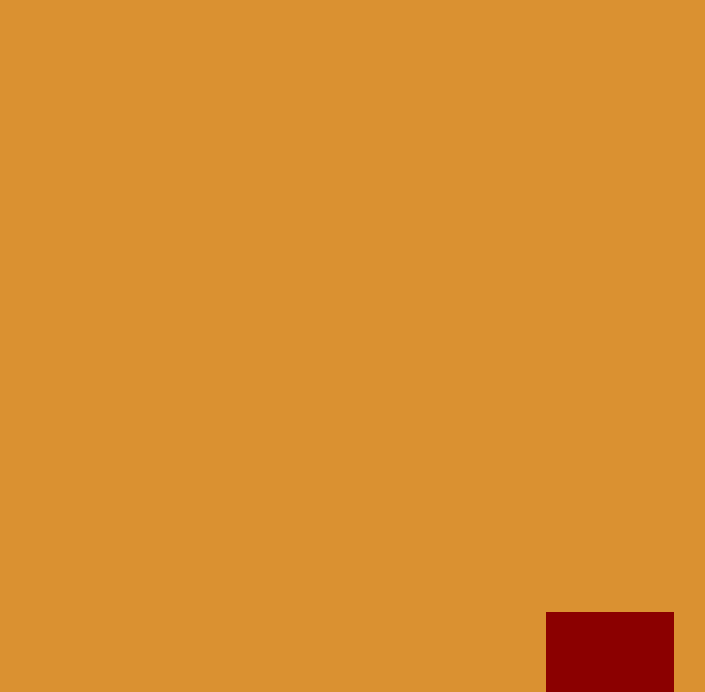
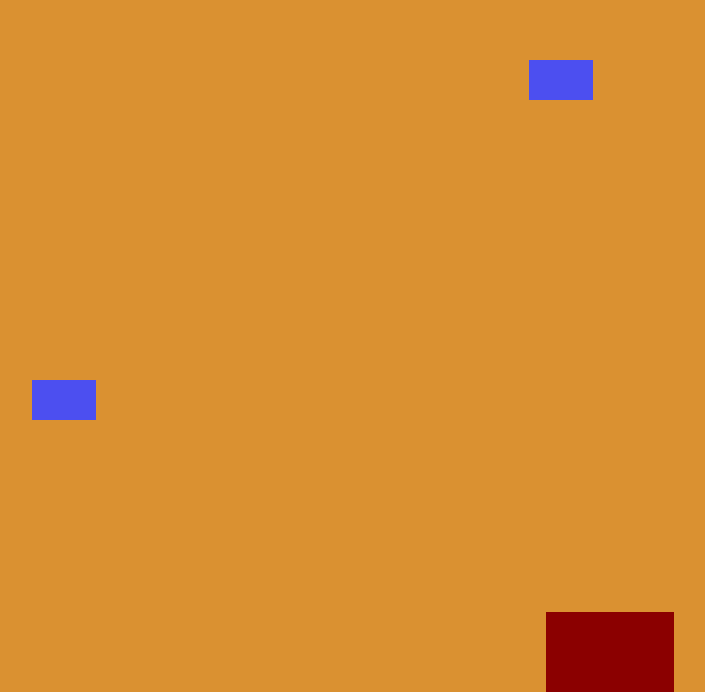
Before and after one commit to Jogopin/basics-oop-game-codealong, a plain HTML site: page index.html in a window 1280 px wide. Shown: the part 108-800 px from the top of the page, without its empty margins (30-735 px from the left). Drawn offline with Linux system fonts and the light colour scheme.

Commit message:
obstacles creator added && coalition detection

```diff
--- a/css/main.css
+++ b/css/main.css
@@ -16,4 +16,8 @@ body {
 }
 #player{
     background-color: darkred;
+
 }
+.obstacle {
+    background-color:rgb(76, 79, 240);
+}
--- a/js/main.js
+++ b/js/main.js
@@ -22,7 +22,7 @@ class Player{
 
 
         //movement of the player
-        this.movementAmount = 10
+        this.movementAmount = 2
 
         // creating the element in the html
         this.domElement = null; // carefull: create DomElement will assignt a diferent value to dom.Element
@@ -68,15 +68,12 @@ class Player{
 
         }
         this.domElement.style.left = this.positionX + this.unitsX
-        //not working for moving the element to the left
-        // const PlayerElm=document.querySelector(`#player`)
-        // console.log(this.positionX)
-        // PlayerElm.style.left=this.positionX
+
 
 
     }
     moveRight(){
-        if(this.positionX<100){
+        if(this.positionX<(100-this.width)){
             this.positionX += this.movementAmount
             }
 
@@ -89,8 +86,77 @@ class Player{
 }
 
 //***************************************/
+//********************************************************** */
+//***************************************************************************** */
+
+
+class Obstacle{
+    constructor(){
+        this.width = player.width*0.5
+        this.height= player.height*0.5
+
+        //positon x and y in %
+
+        this.positionX = Math.random()*100 -(this.width);
+        this.positionY = 100 -this.height
+
+        this.unitsY= `vh`
+        this.unitsX = `vw`
+
+        this.movementAmount = 2
+
+        // creating the element in the html
+        this.domElement = null; // carefull: create DomElement will assignt a diferent value to dom.Element
+        this.createDomElement();
+    }
+    createDomElement(){
+
+        //step1 create the element
+        this.domElement=document.createElement(`div`);
+
+        //step2 add content or modify
+        this.domElement.className= `obstacle`;
+
+        //step2.1 defining the size
+        this.domElement.style.margin=0
+
+
+        this.domElement.style.height =  this.height + this.unitsY
+
+        this.domElement.style.width = this.width + this.unitsX
+
+
+        //step2.2  position of the player
+        this.domElement.style.position = `absolute`
+        this.domElement.style.left =(this.positionX) + this.unitsX
+        this.domElement.style.bottom = this.positionY + this.unitsY
+
+
+        //step3
+        const boardElm= document.getElementById(`board`);
+        boardElm.appendChild(this.domElement);
+    }
+
+    moveDown(){
+        if(this.positionY>0){
+            this.positionY--;
+            this.domElement.style.bottom =this.positionY + this.unitsY
+        }
+
+
+    }
+
+}
+
+
+
 
 const player = new Player();
+const obstaclesArray=[]
+
+
+
+//attach event listeners
 document.addEventListener(`keydown`,function(event){
 
     if(event.key === "ArrowRight"){
@@ -103,6 +169,62 @@ document.addEventListener(`keydown`,function(event){
 })
 
 
+
+
+// *************move obstacles****************//
+
+// *******************one way
+// setInterval(()=>{obstaclesArray.push(new Obstacle())},1000)
+// setInterval(()=>{obstaclesArray.forEach((elem)=>elem.moveDown())},50)
+
+
+//*********************bonus, doing it in the same interval
+
+// if we play with this time unit and the delay of intercalID01 we can
+// start a general Interval and find multiples of the delay to make the
+// increase of time  by 1s(so it will make things easier if we have a lot
+// of time conditions)
+let timeUnit=1
+
+
+let time = 0
+
+
+const intervalID01=setInterval(()=>{
+
+    time =time+timeUnit
+
+
+    //create obstacles
+    if(time%(40*timeUnit) ===0){
+        obstaclesArray.push(new Obstacle())
+    }
+
+
+    obstaclesArray.forEach((obstacleInstance)=>{
+        obstacleInstance.moveDown()
+
+           //detect if there's a collision between player and current obstacle
+        if (
+            player.positionX < obstacleInstance.positionX + obstacleInstance.width &&
+            player.positionX + player.width > obstacleInstance.positionX &&
+            player.positionY < obstacleInstance.positionY + obstacleInstance.height &&
+            player.height + player.positionY > obstacleInstance.positionY
+        ) {
+            console.log("collision detected!!");
+        }
+
+    })
+
+
+
+},50)
+
+
+
+
+
+
 /********************************Pruebas */
 // console.log("horizontal position...", player.positionX)
 
```
